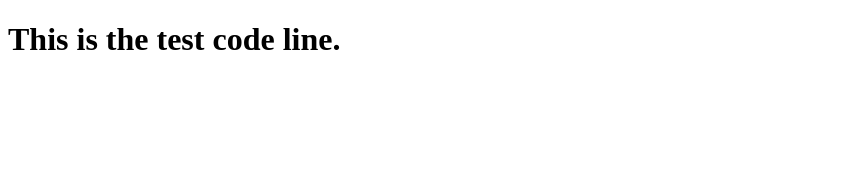
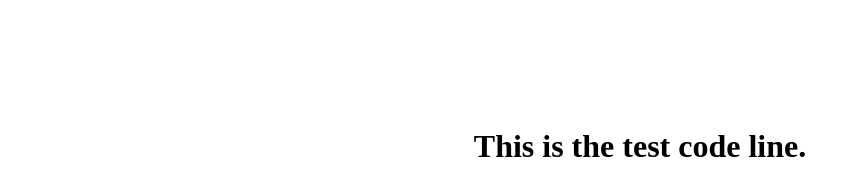
Before and after one commit to Ameet2002/wt, a plain HTML site: page project/index.html in a window 1280 px wide. Shown: the whole page, without its empty margins (0-860 px from the left). Drawn offline with Linux system fonts and the light colour scheme.

Commit message:
stylesheet created

```diff
--- a/project/index.html
+++ b/project/index.html
@@ -4,6 +4,7 @@
     <meta charset="UTF-8">
     <meta name="viewport" content="width=device-width, initial-scale=1.0">
     <title>Document</title>
+    <link rel="stylesheet" href="style.css">
 </head>
 <body>
     <h1>This is the test code line.</h1>
--- /dev/null
+++ b/project/style.css
@@ -0,0 +1,8 @@
+h1{
+color: black;
+text-align: center;
+}
+body{
+    color: orange;
+    margin-top: 10%;
+}
```
